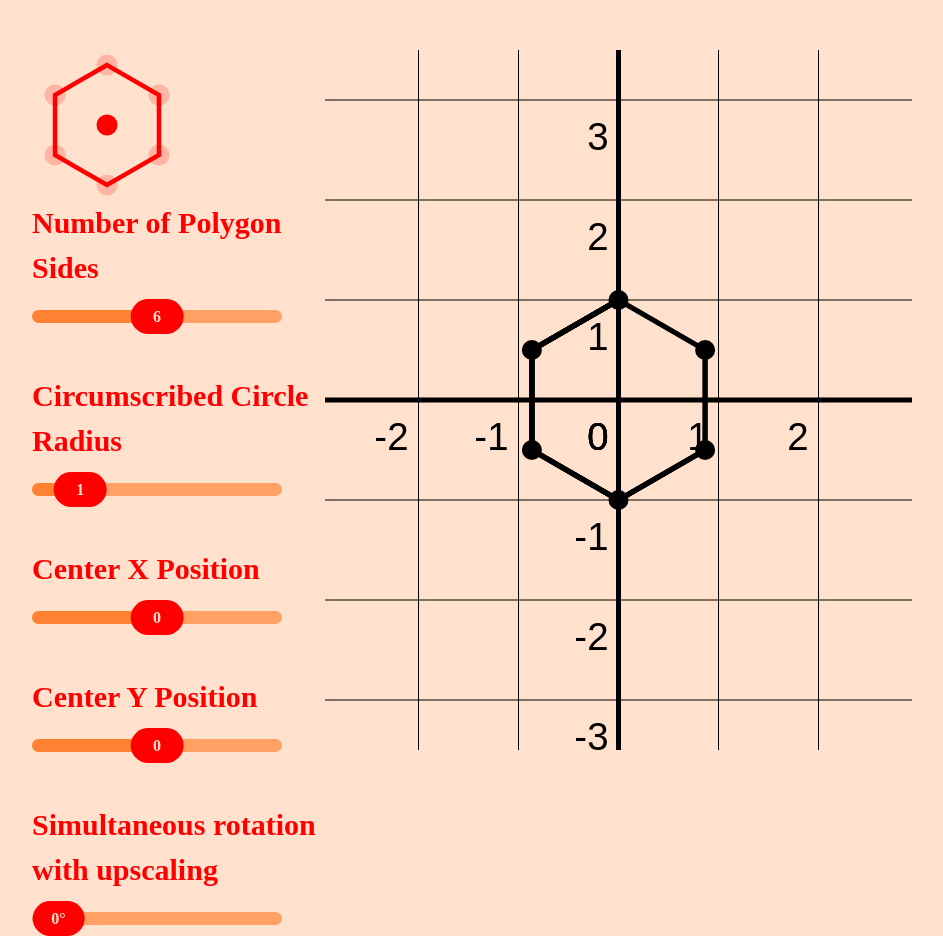
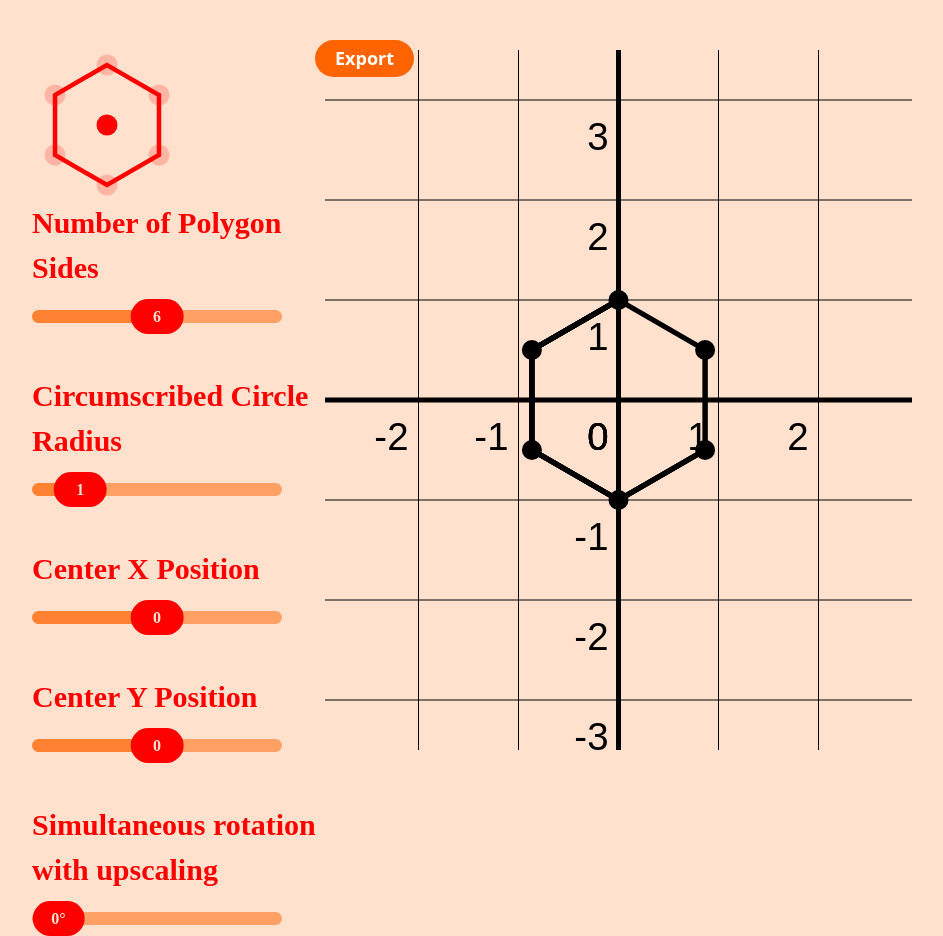
Before and after one commit to leshnevskyi/fractalery, a React (Vite) app: page / in a window 1280 px wide. Shown: the whole page, without its empty margins (168-1111 px from the left). Built offline with nearby package versions, Linux system fonts and the light colour scheme.

Commit message:
feat: add download chart button

```diff
--- a/source/pages/transformations/index.tsx
+++ b/source/pages/transformations/index.tsx
@@ -2,7 +2,7 @@ import {useEffect, useState, useRef} from 'react';
 import {round} from 'lodash';
 
 import {Canvas, Polygon} from './components';
-import {PageLayout, Slider} from 'components';
+import {PageLayout, Slider, Button} from 'components';
 
 import {useElement} from 'hooks';
 
@@ -110,7 +110,18 @@ const TransformationsPage = () => {
 						onChange={setWtf}
 					/>
 				</div>
-				<div className='flex-1'>
+				<div className='flex-1 flex flex-col relative'>
+					<Button
+						as='a'
+						onClick={event => {
+							if (!canvas) return;
+
+							event.currentTarget.download = 'chart.png';
+							event.currentTarget.href = canvas.toDataURL();
+						}}
+						className='self-start'
+						style={{position: 'absolute', top: -10, left: -10}}
+					>Export</Button>
 					<Canvas
 						ref={canvasRef}
 						onWheel={event => {
```
